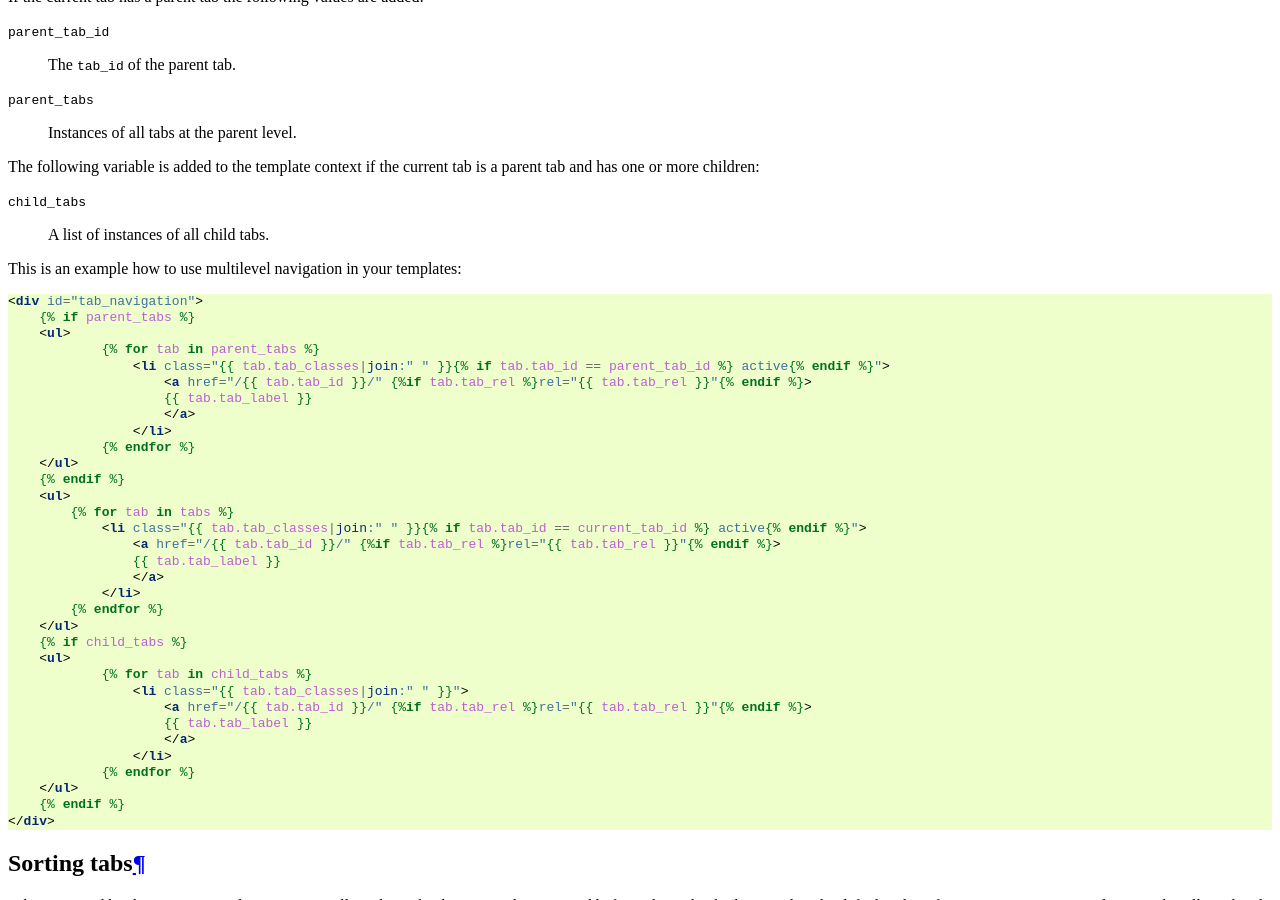
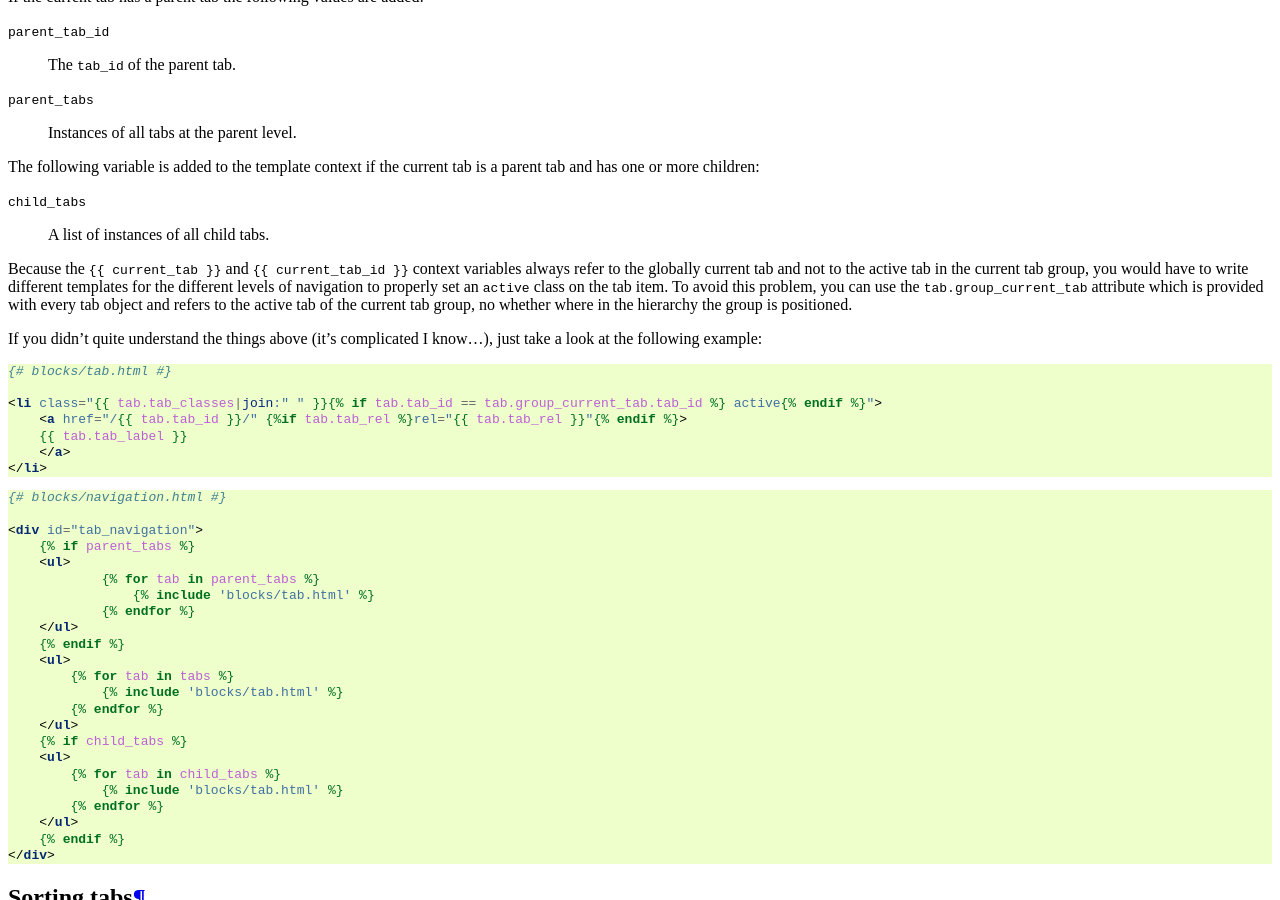
Before and after one commit to dbrgn/django-tabination, a Sphinx documentation site: the page built from doc/source/usage.rst, in a window 1280 px wide and 900 px high, scrolled down 2962 px. Built offline with Sphinx 7.4.7, drawn with Linux system fonts in a browser that asks for light colours.

Commit message:
Updated docs for multilevel navigation (refs #10)

```diff
--- a/doc/source/usage.rst
+++ b/doc/source/usage.rst
@@ -232,40 +232,50 @@ tab is a parent tab and has one or more children:
 ``child_tabs``
     A list of instances of all child tabs.
 
-This is an example how to use multilevel navigation in your templates:
+Because the ``{{ current_tab }}`` and ``{{ current_tab_id }}`` context
+variables always refer to the globally current tab and not to the active
+tab in the current tab group, you would have to write different
+templates for the different levels of navigation to properly set an
+``active`` class on the tab item. To avoid this problem, you can use the
+``tab.group_current_tab`` attribute which is provided with every tab
+object and refers to the active tab of the current tab group, no whether
+where in the hierarchy the group is positioned.
+
+If you didn't quite understand the things above (it's complicated I
+know...), just take a look at the following example:
 
 .. code-block:: html+django
+
+    {# blocks/tab.html #}
+
+    <li class="{{ tab.tab_classes|join:" " }}{% if tab.tab_id == tab.group_current_tab.tab_id %} active{% endif %}">
+        <a href="/{{ tab.tab_id }}/" {%if tab.tab_rel %}rel="{{ tab.tab_rel }}"{% endif %}>
+        {{ tab.tab_label }}
+        </a>
+    </li>
+
+.. code-block:: html+django
+
+    {# blocks/navigation.html #}
 
     <div id="tab_navigation">
         {% if parent_tabs %}
         <ul>
                 {% for tab in parent_tabs %}
-                    <li class="{{ tab.tab_classes|join:" " }}{% if tab.tab_id == parent_tab_id %} active{% endif %}">
-                        <a href="/{{ tab.tab_id }}/" {%if tab.tab_rel %}rel="{{ tab.tab_rel }}"{% endif %}>
-                        {{ tab.tab_label }}
-                        </a>
-                    </li>
+                    {% include 'blocks/tab.html' %}
                 {% endfor %}
         </ul>
         {% endif %}
         <ul>
             {% for tab in tabs %}
-                <li class="{{ tab.tab_classes|join:" " }}{% if tab.tab_id == current_tab_id %} active{% endif %}">
-                    <a href="/{{ tab.tab_id }}/" {%if tab.tab_rel %}rel="{{ tab.tab_rel }}"{% endif %}>
-                    {{ tab.tab_label }}
-                    </a>
-                </li>
+                {% include 'blocks/tab.html' %}
             {% endfor %}
         </ul>
         {% if child_tabs %}
         <ul>
-                {% for tab in child_tabs %}
-                    <li class="{{ tab.tab_classes|join:" " }}">
-                        <a href="/{{ tab.tab_id }}/" {%if tab.tab_rel %}rel="{{ tab.tab_rel }}"{% endif %}>
-                        {{ tab.tab_label }}
-                        </a>
-                    </li>
-                {% endfor %}
+            {% for tab in child_tabs %}
+                {% include 'blocks/tab.html' %}
+            {% endfor %}
         </ul>
         {% endif %}
     </div>
```
